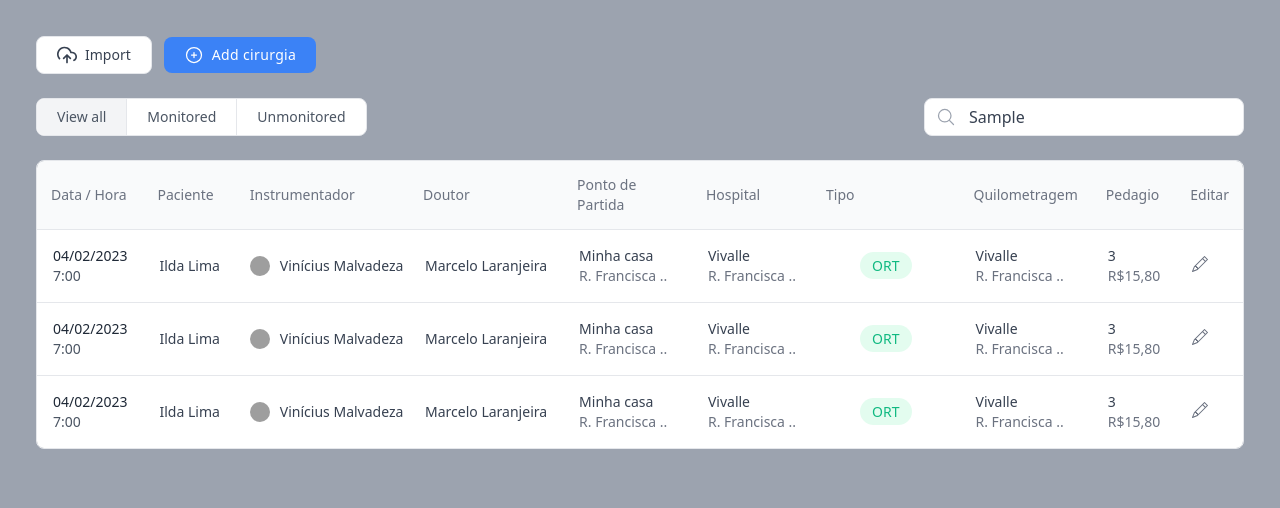
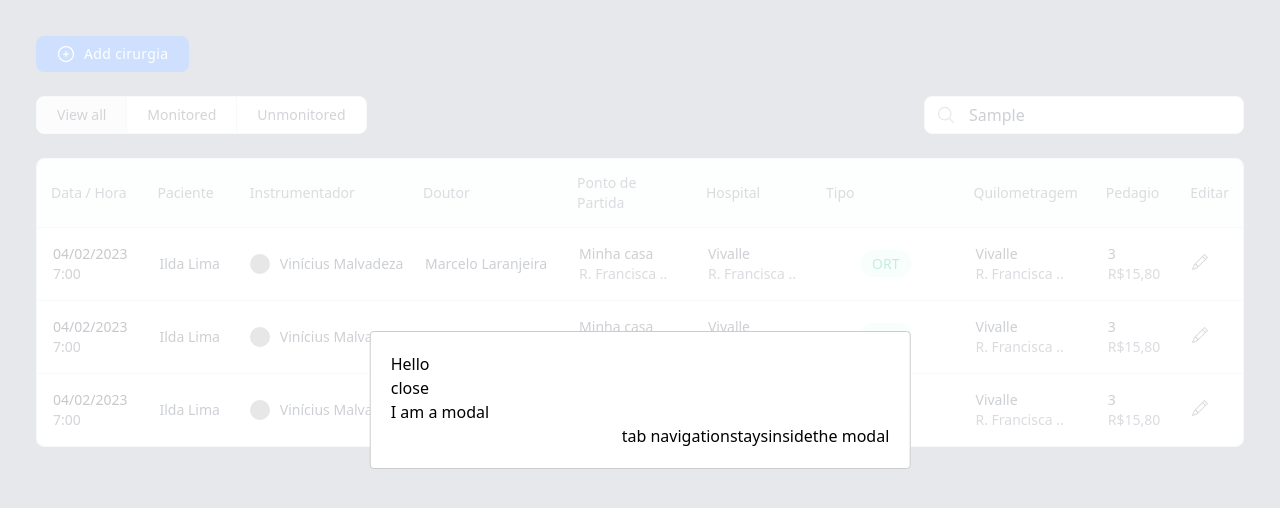
Before and after one commit to bolodissenoura/GQL-study-project, a Next.js app in the folder frontend/: page / in a window 1280 px wide. Both pictures are taken after typing "Sample" into the empty fields and a click on the button "Add cirurgia". Shown: the top 508 px of the page. Built offline with nearby package versions, Linux system fonts and the light colour scheme; grey boxes are pictures that could not be loaded.

Commit message:
feat: add modal and component to every modal body

```diff
--- a/frontend/package.json
+++ b/frontend/package.json
@@ -18,9 +18,11 @@
     "next": "13.1.6",
     "react": "18.2.0",
     "react-dom": "18.2.0",
+    "react-modal": "^3.16.1",
     "typescript": "4.9.5"
   },
   "devDependencies": {
+    "@types/react-modal": "^3.13.1",
     "autoprefixer": "^10.4.13",
     "postcss": "^8.4.21",
     "tailwindcss": "^3.2.6"
--- /dev/null
+++ b/frontend/src/components/Modal/editModal.component.tsx
@@ -0,0 +1,61 @@
+/* eslint-disable react/display-name */
+import React from "react"
+import Modal from 'react-modal';
+
+interface EditModalInterface {
+  titleModal?: string
+}
+
+type Ref = {
+  openModal: () => void
+} | null;
+
+export const EditModal = React.forwardRef((props: EditModalInterface, ref) => {
+  const [modalIsOpen, setIsOpen] = React.useState(false);
+
+  React.useImperativeHandle(ref, () => ({
+    openModal() {
+      setIsOpen(true);
+    }
+  }));
+
+  const customStyles = {
+    content: {
+      top: '50%',
+      left: '50%',
+      right: 'auto',
+      bottom: 'auto',
+      marginRight: '-50%',
+      transform: 'translate(-50%, -50%)',
+    },
+  };
+
+
+
+  function closeModal() {
+    setIsOpen(false);
+  }
+  return (
+    <>
+      <div>
+        <Modal
+          isOpen={modalIsOpen}
+          onRequestClose={closeModal}
+          style={customStyles}
+          contentLabel="Example Modal"
+        >
+          <h2 >Hello</h2>
+          <button onClick={closeModal}>close</button>
+          <div>I am a modal</div>
+          <form>
+            <input />
+            <button>tab navigation</button>
+            <button>stays</button>
+            <button>inside</button>
+            <button>the modal</button>
+          </form>
+        </Modal>
+      </div>
+    </>
+  )
+})
--- /dev/null
+++ b/frontend/src/components/Modal/index.ts
@@ -0,0 +1 @@
+export * from "./editModal.component";
--- a/frontend/src/components/index.ts
+++ b/frontend/src/components/index.ts
@@ -1,2 +1,3 @@
 export * from "./TableRow";
 export * from "./TableHeader";
+export * from "./Modal";
--- a/frontend/src/pages/index.tsx
+++ b/frontend/src/pages/index.tsx
@@ -1,7 +1,9 @@
+import React from 'react'
 import Head from 'next/head'
 import * as C from "@/components"
 
 export default function Home() {
+  const ref = React.useRef();
   return (
     <>
       <Head>
@@ -14,22 +16,8 @@ export default function Home() {
         <section className="container px-4 mx-auto">
           <div className="sm:flex sm:items-center sm:justify-between">
             <div className="flex items-center mt-4 gap-x-3">
-              <button className="flex items-center justify-center w-1/2 px-5 py-2 text-sm text-gray-700 transition-colors duration-200 bg-white border rounded-lg gap-x-2 sm:w-auto dark:hover:bg-gray-800 dark:bg-gray-900 hover:bg-gray-100 dark:text-gray-200 dark:border-gray-700">
-                <svg width="20" height="20" viewBox="0 0 20 20" fill="none" xmlns="http://www.w3.org/2000/svg">
-                  <g clip-path="url(#clip0_3098_154395)">
-                    <path d="M13.3333 13.3332L9.99997 9.9999M9.99997 9.9999L6.66663 13.3332M9.99997 9.9999V17.4999M16.9916 15.3249C17.8044 14.8818 18.4465 14.1806 18.8165 13.3321C19.1866 12.4835 19.2635 11.5359 19.0351 10.6388C18.8068 9.7417 18.2862 8.94616 17.5555 8.37778C16.8248 7.80939 15.9257 7.50052 15 7.4999H13.95C13.6977 6.52427 13.2276 5.61852 12.5749 4.85073C11.9222 4.08295 11.104 3.47311 10.1817 3.06708C9.25943 2.66104 8.25709 2.46937 7.25006 2.50647C6.24304 2.54358 5.25752 2.80849 4.36761 3.28129C3.47771 3.7541 2.70656 4.42249 2.11215 5.23622C1.51774 6.04996 1.11554 6.98785 0.935783 7.9794C0.756025 8.97095 0.803388 9.99035 1.07431 10.961C1.34523 11.9316 1.83267 12.8281 2.49997 13.5832" stroke="currentColor" stroke-width="1.67" stroke-linecap="round" stroke-linejoin="round" />
-                  </g>
-                  <defs>
-                    <clipPath id="clip0_3098_154395">
-                      <rect width="20" height="20" fill="white" />
-                    </clipPath>
-                  </defs>
-                </svg>
-
-                <span>Import</span>
-              </button>
-
-              <button className="flex items-center justify-center w-1/2 px-5 py-2 text-sm tracking-wide text-white transition-colors duration-200 bg-blue-500 rounded-lg shrink-0 sm:w-auto gap-x-2 hover:bg-blue-600 dark:hover:bg-blue-500 dark:bg-blue-600">
+              {/* @ts-ignore */}
+              <button onClick={() => ref.current.openModal()} className="flex items-center justify-center w-1/2 px-5 py-2 text-sm tracking-wide text-white transition-colors duration-200 bg-blue-500 rounded-lg shrink-0 sm:w-auto gap-x-2 hover:bg-blue-600 dark:hover:bg-blue-500 dark:bg-blue-600">
                 <svg xmlns="http://www.w3.org/2000/svg" fill="none" viewBox="0 0 24 24" stroke-width="1.5" stroke="currentColor" className="w-5 h-5">
                   <path stroke-linecap="round" stroke-linejoin="round" d="M12 9v6m3-3H9m12 0a9 9 0 11-18 0 9 9 0 0118 0z" />
                 </svg>
@@ -38,7 +26,6 @@ export default function Home() {
               </button>
             </div>
           </div>
-
           <div className="mt-6 md:flex md:items-center md:justify-between">
             <div className="inline-flex overflow-hidden bg-white border divide-x rounded-lg dark:bg-gray-900 rtl:flex-row-reverse dark:border-gray-700 dark:divide-gray-700">
               <button className="px-5 py-2 text-xs font-medium text-gray-600 transition-colors duration-200 bg-gray-100 sm:text-sm dark:bg-gray-800 dark:text-gray-300">
@@ -60,11 +47,9 @@ export default function Home() {
                   <path stroke-linecap="round" stroke-linejoin="round" d="M21 21l-5.197-5.197m0 0A7.5 7.5 0 105.196 5.196a7.5 7.5 0 0010.607 10.607z" />
                 </svg>
               </span>
-
               <input type="text" placeholder="Search" className="block w-full py-1.5 pr-5 text-gray-700 bg-white border border-gray-200 rounded-lg md:w-80 placeholder-gray-400/70 pl-11 rtl:pr-11 rtl:pl-5 dark:bg-gray-900 dark:text-gray-300 dark:border-gray-600 focus:border-blue-400 dark:focus:border-blue-300 focus:ring-blue-300 focus:outline-none focus:ring focus:ring-opacity-40" />
             </div>
           </div>
-
           <div className="flex flex-col mt-6  ">
             <div className="-mx-4 -my-2 sm:-mx-6 lg:-mx-8 ">
               <div className="inline-block min-w-full max-h-full py-2 align-middle md:px-6 lg:px-8">
@@ -75,15 +60,14 @@ export default function Home() {
                       <C.TableRow />
                       <C.TableRow />
                       <C.TableRow />
-
                     </tbody>
                   </table>
                 </div>
               </div>
             </div>
           </div>
-
         </section>
+        <C.EditModal ref={ref} />
       </main>
     </>
   )
```
Also changed, not shown: 1 other file (tests, documents, lock files or other folders).
